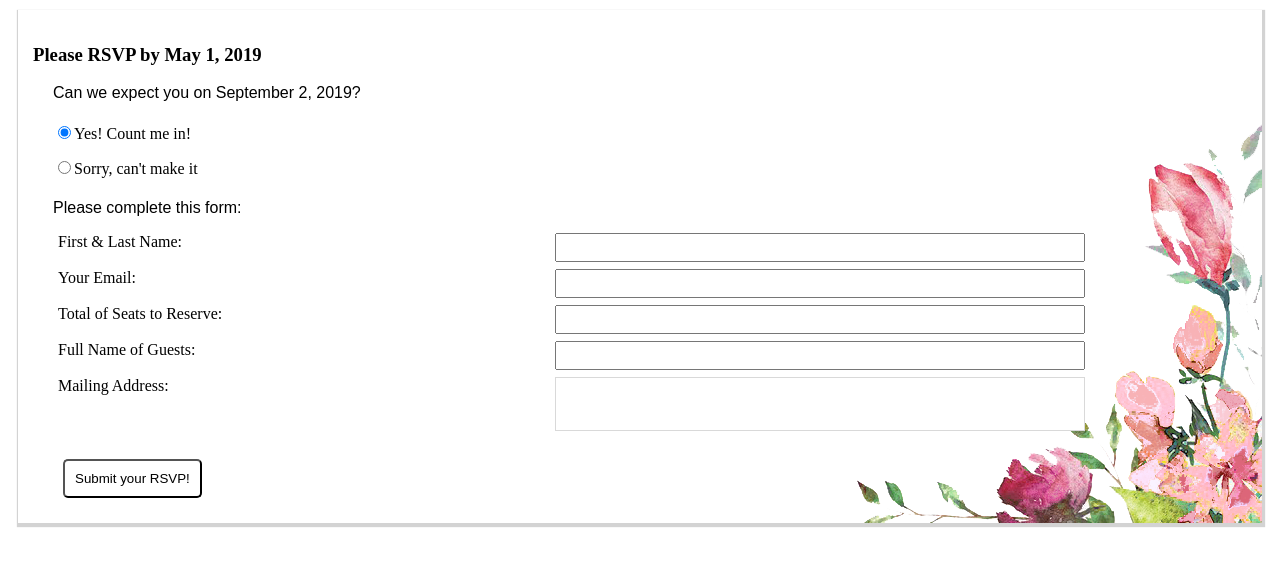
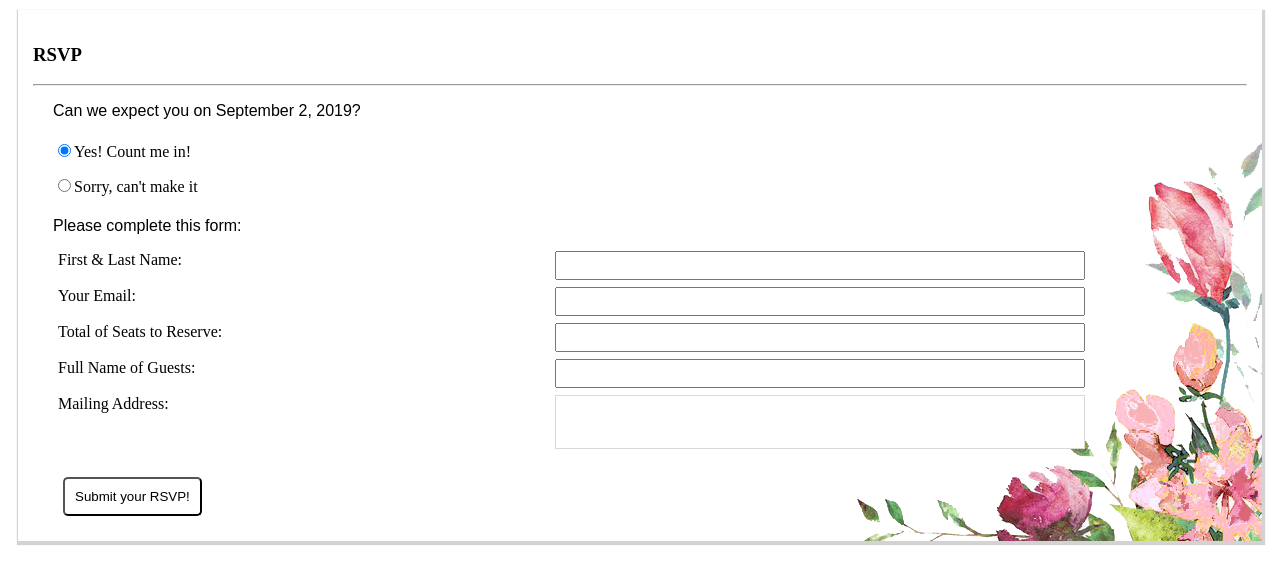
Before and after one commit to jennypoon/sj902, a React (Create React App) app in the folder client/: page / in a window 1280 px wide. Shown: the top 584 px of the page. Built offline with nearby package versions, Linux system fonts and the light colour scheme; a web font is replaced by a local one.

Commit message:
fixed heading

```diff
--- a/client/src/components/RSVP.jsx
+++ b/client/src/components/RSVP.jsx
@@ -24,7 +24,6 @@ class RSVP extends Component {
   }
 
   render() {
-    console.log("RSVP STATE", this.state)
     return (
       <div className="rsvpComponent">
         {this.state.rsvp ? (
@@ -35,7 +34,8 @@ class RSVP extends Component {
           </div>
           ) : (
           <div>
-            <h3>Please RSVP by May 1, 2019</h3>
+            <h3>RSVP</h3>
+            <hr/>
             <RsvpForm invalidState={this.state.invalidEmail}
                       handleClick= {this.handleClick}
                       invalidEmail= {this.handleInvalidEmail}
```
